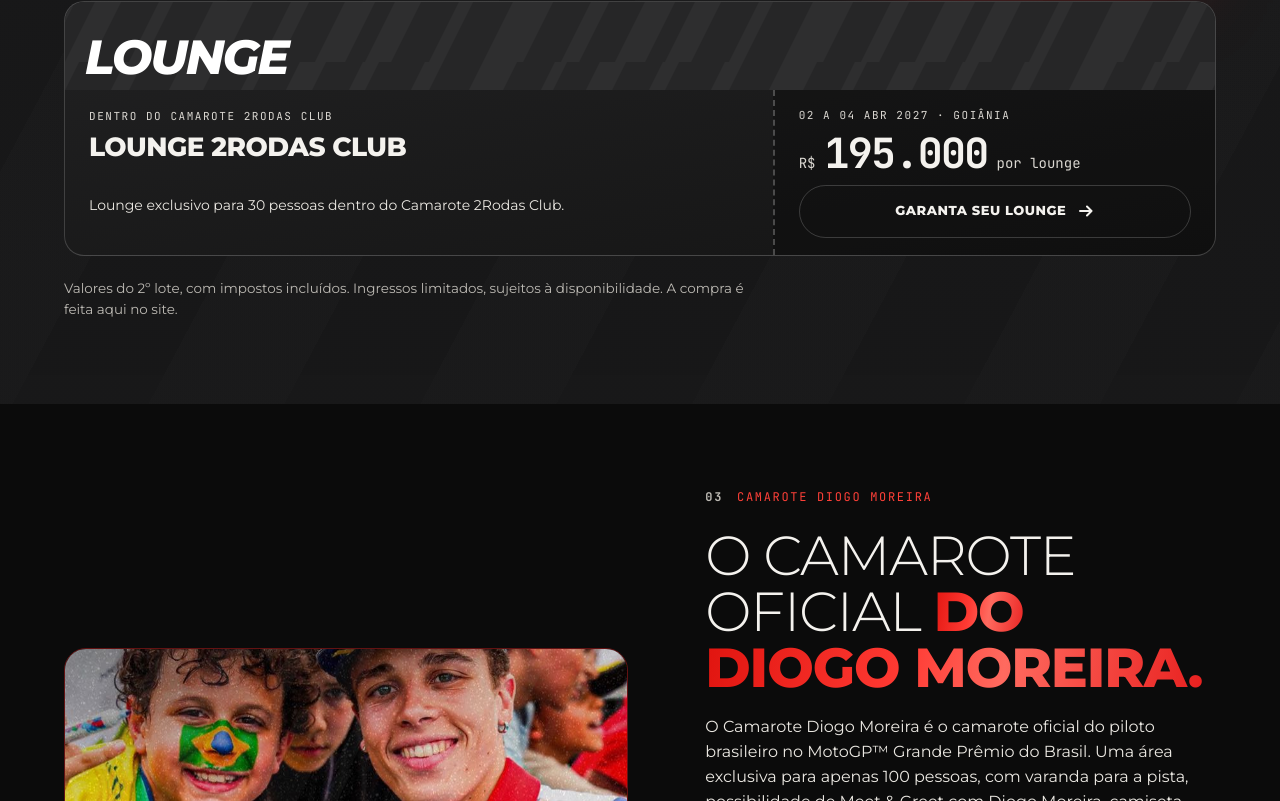
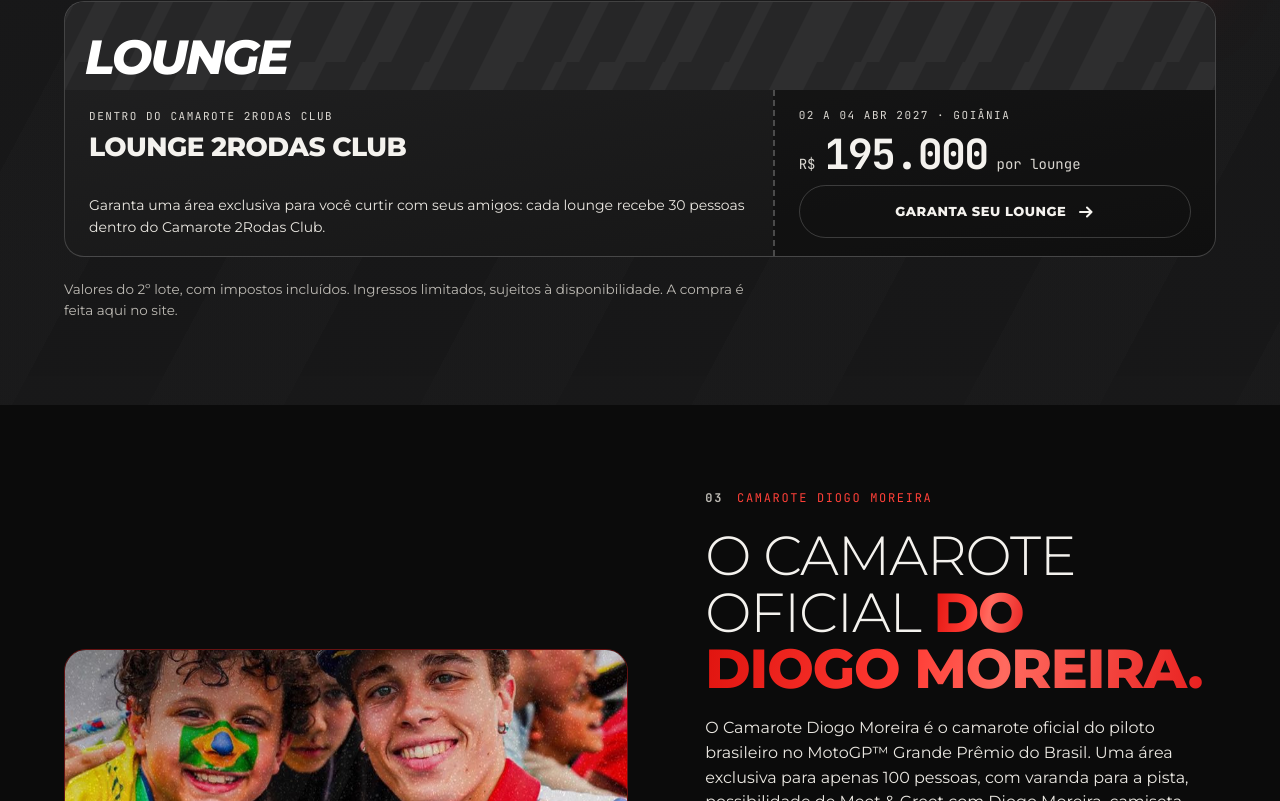
Before and after one commit to contato-lab/lp-2rodas-club, a plain HTML site: page index.html in a window 1280 px wide. Shown: the part 3282-4083 px from the top of the page. Drawn offline with nearby package versions, Linux system fonts and the light colour scheme; animation ran at ten frames a second.

Commit message:
Texto novo do Lounge

```diff
--- a/index.html
+++ b/index.html
@@ -755,7 +755,7 @@ html.js:not(.no-intro) .hero [data-intro]{opacity:0}
         <div class="tk__meio">
           <p class="mono tk__k">Dentro do Camarote 2Rodas Club</p>
           <h3 class="tk__n" id="t-tk-l2r">Lounge 2Rodas Club</h3>
-          <p class="tk__d">Lounge exclusivo para 30 pessoas dentro do Camarote 2Rodas Club.</p>
+          <p class="tk__d">Garanta uma área exclusiva para você curtir com seus amigos: cada lounge recebe 30 pessoas dentro do Camarote 2Rodas Club.</p>
         </div>
         <div class="tk__compra">
           <p class="mono tk__dias">02 a 04 abr 2027 · Goiânia</p>
```
